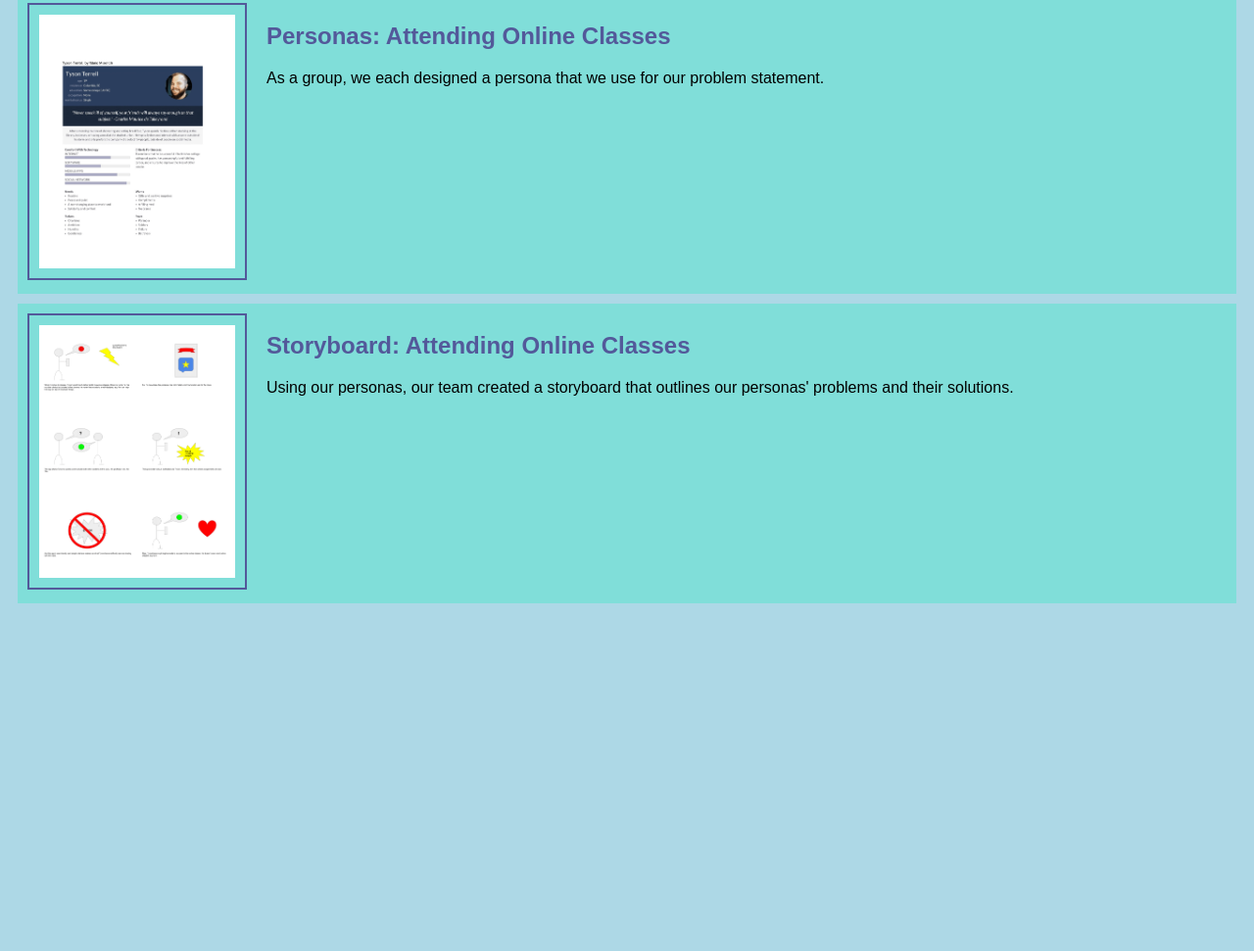
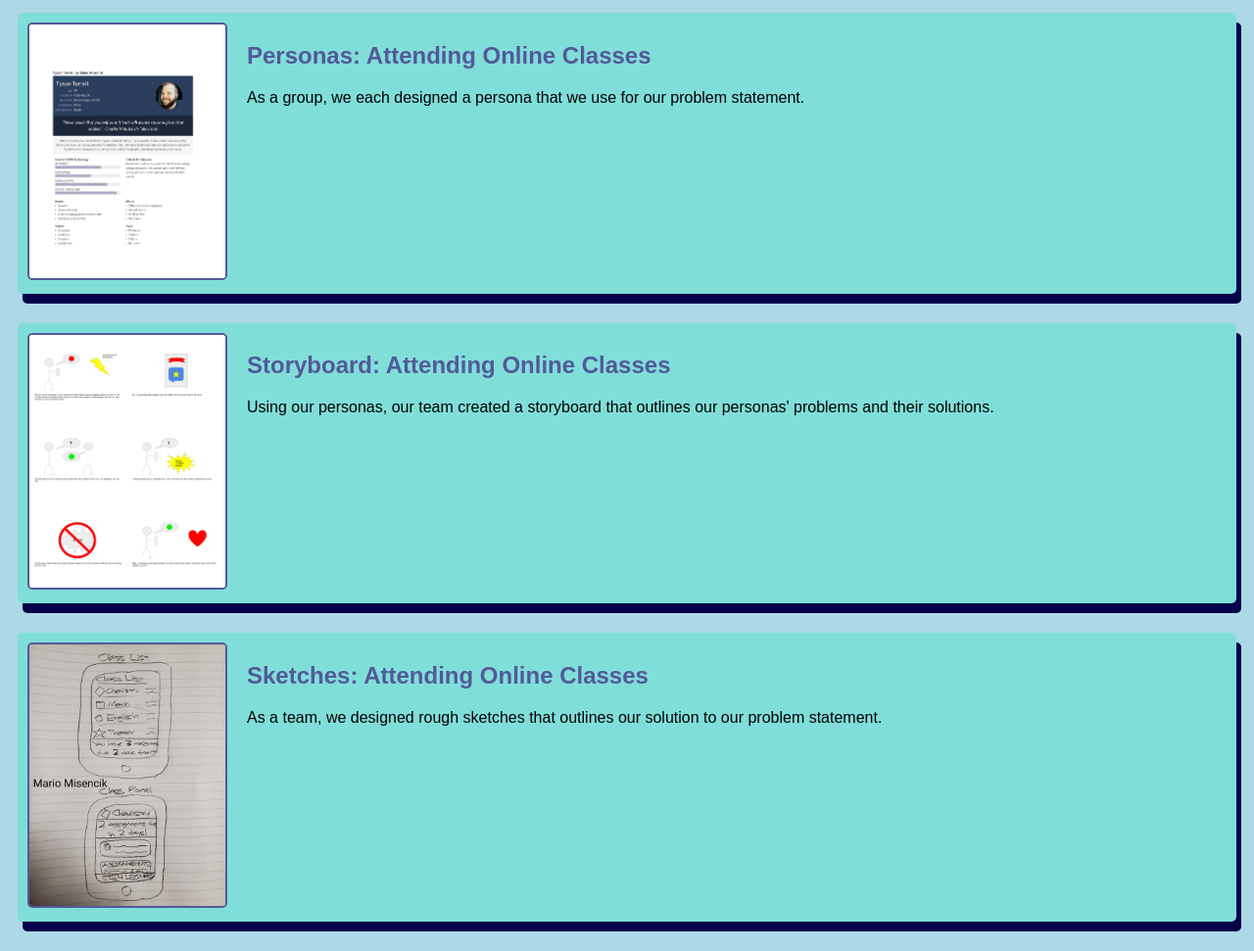
Before and after one commit to MMisencik02/MMisencik02.github.io, a plain HTML site: page index.html in a window 1280 px wide. Shown: the part 551-1522 px from the top of the page at 98% size. Before the commit the page ends 1177 px from the top, so only its background shows below. Drawn offline with Linux system fonts and the light colour scheme.

Commit message:
Add files via upload

```diff
--- a/index.html
+++ b/index.html
@@ -51,5 +51,16 @@
                 </p>
             </section>
         </section>
+
+        <!--Sketches-->
+        <section class="assignment">
+            <a href="combinepdf_2.pdf"><img src="20201018_210004.jpg"></a>
+            <section class="ass-details">
+                <a href="combinepdf_2.pdf"><h2>Sketches: Attending Online Classes</h2></a>
+                <p>
+                    As a team, we designed rough sketches that outlines our solution to our problem statement.
+                </p>
+            </section>
+        </section>
     </body>
 </html>
--- a/styles.css
+++ b/styles.css
@@ -7,14 +7,17 @@ body {
     display:flex;
     padding:10px;
     margin:10px;
+    margin-bottom:30px;
     background:#80DED9;
+    border-radius:5px;
+    box-shadow:5px 10px #05014a;
 }
 
 .assignment img {
     width:200px;
-    padding:10px;
-    border: 2px solid #53599A;
+    border:2px solid #53599A;
     margin-right:20px;
+    border-radius:5px;
 }
 
 h1 {
@@ -26,3 +29,7 @@ a {
     text-decoration:none;
     color:#53599A;
 }
+
+.assignment a:hover {
+    color:#05014a;
+}
```
Also changed, not shown: 20201018_210004.jpg (added), 1 other file.
